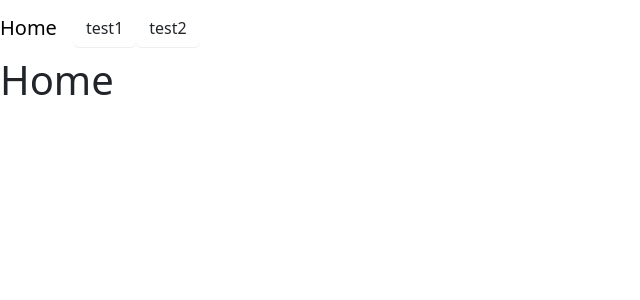
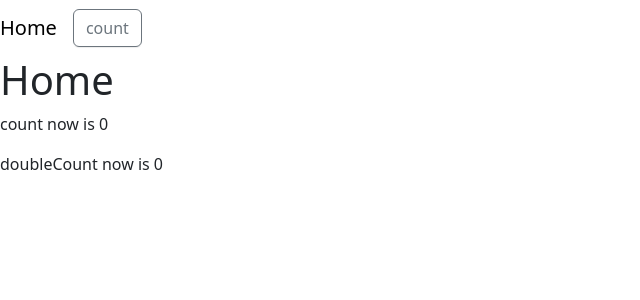
Before and after one commit to ian852364197/vue-pinia, a Vue app: page / in a window 1280 px wide. Shown: the top 300 px of the page, without its empty margins (0-640 px from the left). Built offline with nearby package versions, Linux system fonts and the light colour scheme.

Commit message:
feat. 新增counter view

```diff
--- a/src/router/index.js
+++ b/src/router/index.js
@@ -12,6 +12,11 @@ const router = createRouter({
           path: '',
           name: 'home',
           component: import('@/views/pages/00HomeView.vue')
+        },
+        {
+          path: 'count',
+          name: 'count',
+          component: import('@/views/pages/01CounterView.vue')
         }
       ]
     }
--- a/src/views/00LayoutView.vue
+++ b/src/views/00LayoutView.vue
@@ -18,7 +18,7 @@
           <ul class="navbar-nav">
             <li class="nav-item" v-for="pageName in pages" :key="pageName">
               <RouterLink class="nav-item" :to="pageName"
-                ><button class="btn nav-item">
+                ><button class="btn btn-outline-secondary nav-item">
                   {{ pageName }}
                 </button>
               </RouterLink>
@@ -35,7 +35,7 @@
 import { RouterLink, RouterView } from 'vue-router';
 import { ref } from 'vue';
 
-const pages = ref(['test1', 'test2']);
+const pages = ref(['count']);
 </script>
 
 <style scoped></style>
--- a/src/views/pages/00HomeView.vue
+++ b/src/views/pages/00HomeView.vue
@@ -1,7 +1,14 @@
 <template>
   <h1>Home</h1>
+  <p>count now is {{ count }}</p>
+  <p>doubleCount now is {{ doubleCount }}</p>
 </template>
 
-<script setup></script>
+<script setup>
+import { storeToRefs } from 'pinia';
+import { useCounterStore } from '@/stores/counter';
+
+const { count, doubleCount } = storeToRefs(useCounterStore());
+</script>
 
 <style scoped></style>
--- /dev/null
+++ b/src/views/pages/01CounterView.vue
@@ -0,0 +1,16 @@
+<script setup>
+import { storeToRefs } from 'pinia';
+import { useCounterStore } from '@/stores/counter';
+
+const { increment } = useCounterStore();
+// storeToRefs 維持響應式
+const { count, doubleCount } = storeToRefs(useCounterStore());
+</script>
+<template>
+  <div>
+    <p>Count: {{ count }}</p>
+    <p>Double Count: {{ doubleCount }}</p>
+    <button class="btn btn-outline-secondary" @click="increment">Increment</button>
+  </div>
+</template>
+<style scoped></style>
```
